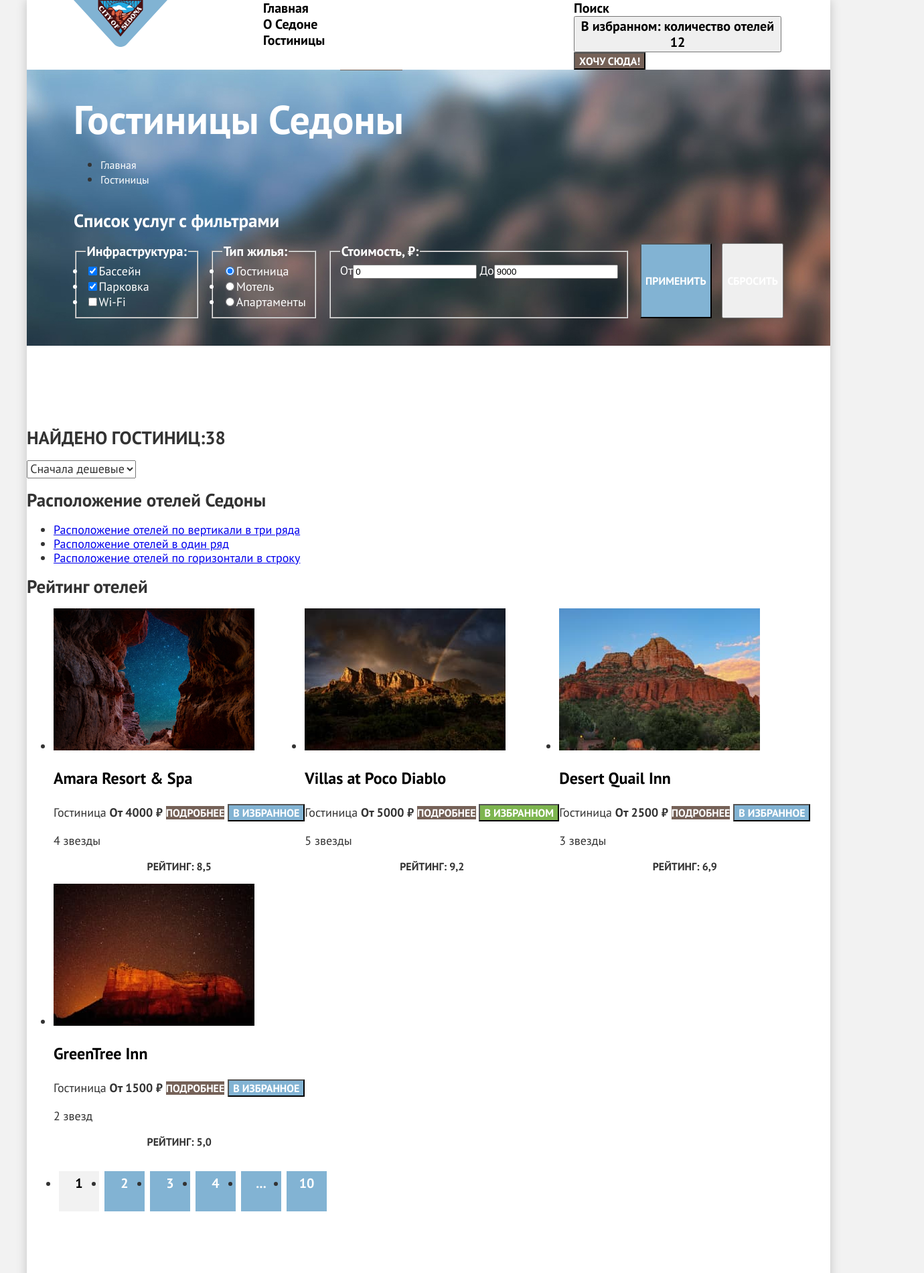
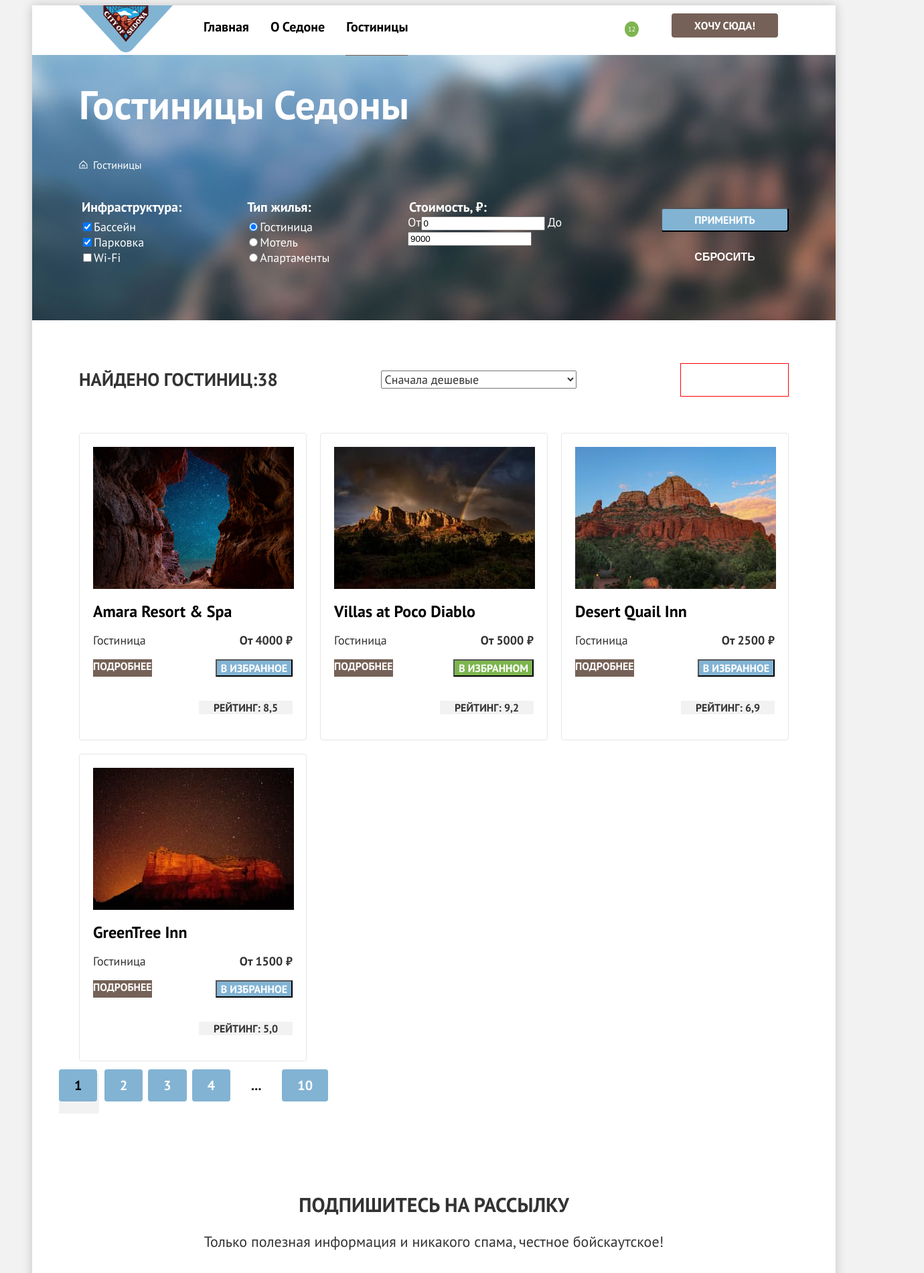
Before and after one commit to htmlacademy-htmlcss/2445839-sedona-39, a plain HTML site: page catalog.html in a window 1280 px wide. Shown: the top 1900 px of the page at 67% size, 1380 px wide, since content can reach past the window. Drawn offline with Linux system fonts and the light colour scheme.

Commit message:
Add files via upload

```diff
--- a/catalog.html
+++ b/catalog.html
@@ -26,10 +26,12 @@
           </ul>
           <ul class="header-sedona-navigation-list header-sedona-icon">
             <li class="header-sedona-navigation-item">
-              <a class="header-sedona-navigation-link" href="#"><span class="visually-hidden">Поиск</span></a>
+              <a class="header-sedona-navigation-link header-sedona-navigation-button" href="#"><span
+                  class="visually-hidden">Поиск</span></a>
             </li>
             <li class="header-sedona-navigation-item">
-              <button class="header-sedona-navigation-link" type="button"><span class="visually-hidden">В избранном:
+              <button class="header-sedona-navigation-link header-sedona-navigation-button" type="button"><span
+                  class="visually-hidden">В избранном:
                   количество
                   отелей </span>
                 <span class="header-sedona-navigation-namber">12</span></button>
@@ -47,8 +49,8 @@
           <div class="sedona-hotel-crumbs">
             <h1 class="sedona-hotels-title">Гостиницы Седоны</h1>
             <ul class="sedona-hotels-list">
-              <li class="sedona-hotels-item">
-                <a class="sedona-hotels-link" href="index.html">
+              <li class="sedona-hotels-item sedona-hotels-home">
+                <a class="sedona-hotels-link " href="index.html">
                   <span class="visually-hidden">Главная</span>
                 </a>
               </li>
@@ -105,8 +107,12 @@
                     <span class="hotels-price-min-max">До</span><input id="price-do" type="number" value="9000">
                   </label>
                 </fieldset>
-                <button class="hotels-button-apply" type="submit">Применить</button>
-                <button class="hotels-button-reset" type="reset">Сбросить</button>
+                <div class="hotels-button-wrapper">
+                  <button class="hotels-button-apply" type="submit"><span
+                      class="button-apply-text">Применить</span></button>
+                  <button class="hotels-button-reset" type="reset"><span
+                      class="button-reset-text">Сбросить</span></button>
+                </div>
               </form>
             </section>
           </div>
@@ -146,16 +152,22 @@
               <a class="hotel-gallery-link" href="#">
                 <h3 class="hotel-gallery-title" tabindex="-1">Amara Resort & Spa</h3>
               </a>
+              <p class="text-content">
                 <span class="hotel-gallery-span">Гостиница</span>
                 <b class="hotel-gallery-span">От 4000 ₽</b>
+              </p>
+              <p class="text-content">
                 <a class="hotel-gallery-button-link" href="#">Подробнее</a>
                 <button class="hotel-gallery-button" type="button">
                   В избранное
                 </button>
+              </p>
+              <p class="text-content">
               <p class="hotel-gallery-stars numbers-stars">
                 <span class="visually-hidden">4 звезды</span>
               </p>
               <p class="hotel-gallery-text">Рейтинг: <span>8,5</span></p>
+              </p>
             </li>
             <li class="hotel-gallery-item">
               <a class="hotel-gallery-link" href="#"><img src="images/catalagy-hotel/hotel-2.jpg" width="300"
@@ -163,16 +175,22 @@
               <a class="hotel-gallery-link" href="#">
                 <h3 class="hotel-gallery-title" tabindex="-1">Villas at Poco Diablo</h3>
               </a>
+              <p class="text-content">
                 <span class="hotel-gallery-span">Гостиница</span>
                 <b class="hotel-gallery-span">От 5000 ₽</b>
+              </p>
+              <p class="text-content">
                 <a class="hotel-gallery-button-link" href="#">Подробнее</a>
                 <button class="hotel-gallery-button gallery-button-open" type="button">
                   В избранном
                 </button>
+              </p>
+              <p class="text-content">
               <p class="hotel-gallery-stars numbers-stars">
                 <span class="visually-hidden">5 звезды</span>
               </p>
               <p class="hotel-gallery-text">Рейтинг: <span>9,2</span></p>
+              </p>
             </li>
             <li class="hotel-gallery-item">
               <a class="hotel-gallery-link" href="#"><img src="images/catalagy-hotel/hotel-3.jpg" width="300"
@@ -180,16 +198,22 @@
               <a class="hotel-gallery-link" href="#">
                 <h3 class="hotel-gallery-title" tabindex="-1">Desert Quail Inn</h3>
               </a>
+              <p class="text-content">
                 <span class="hotel-gallery-span">Гостиница</span>
                 <b class="hotel-gallery-span">От 2500 ₽</b>
+              </p>
+              <p class="text-content">
                 <a class="hotel-gallery-button-link" href="#">Подробнее</a>
                 <button class="hotel-gallery-button" type="button">
                   В избранное
                 </button>
+              </p>
+              <p class="text-content">
               <p class="hotel-gallery-stars numbers-stars">
                 <span class="visually-hidden">3 звезды</span>
               </p>
               <p class="hotel-gallery-text">Рейтинг: <span>6,9</span></p>
+              </p>
             </li>
             <li class="hotel-gallery-item">
               <a class="hotel-gallery-link" href="#"><img src="images/catalagy-hotel/hotel-4.jpg" width="300"
@@ -197,20 +221,26 @@
               <a class="hotel-gallery-link" href="#">
                 <h3 class="hotel-gallery-title" tabindex="-1">GreenTree Inn</h3>
               </a>
+              <p class="text-content">
                 <span class="hotel-gallery-span">Гостиница</span>
                 <b class="hotel-gallery-span">От 1500 ₽</b>
+              </p>
+              <p class="text-content">
                 <a class="hotel-gallery-button-link" href="#">Подробнее</a>
                 <button class="hotel-gallery-button" type="button">
                   В избранное
                 </button>
+              </p>
+              <p class="text-content">
               <p class="hotel-gallery-stars numbers-stars">
                 <span class="visually-hidden">2 звезд</span>
               </p>
               <p class="hotel-gallery-text">Рейтинг: <span>5,0</span></p>
+              </p>
             </li>
           </ul>
         </section>
-        <ul class="pagination-hotel">
+        <ul class="pagination-hotel-list">
           <li class="pagination-hotel-item pagination-open">
             <a class="pagination-hotel-link pagination-open-link" href="#">1</a>
           </li>
@@ -223,8 +253,8 @@
           <li class="pagination-hotel-item">
             <a class="pagination-hotel-link" href="#">4</a>
           </li>
-          <li class="pagination-hotel-item">
-            <span class="pagination-hotel-link">...</span>
+          <li class="pagination-hotel-item ">
+            <span class="pagination-hotel-link pagination-non">...</span>
           </li>
           <li class="pagination-hotel-item">
             <a class="pagination-hotel-link" href="#">10</a>
@@ -235,9 +265,9 @@
           <p class="subscribe-text subscribe-color-text">
             Только полезная информация и никакого спама, честное бойскаутское!
           </p>
-          <form action="https://echo.htmlacademy.ru/" method="post">
+          <form class="subscribe-form" action="https://echo.htmlacademy.ru/" method="post">
             <label class="visually-hidden" for="subscribe-form">Укажите ваш email</label>
-            <input id="subscribe-form" type="email" name="user email" placeholder="Ваш e-mail" required>
+            <input class="subscribe-input" id="subscribe-form" type="email" name="user email" placeholder="Ваш e-mail" required>
             <button class="subscribe-button" type="button">Подписаться</button>
           </form>
         </section>
--- a/styles/styles.css
+++ b/styles/styles.css
@@ -14,16 +14,23 @@
   font-display: swap;
 }
 
+.visually-hidden {
+  position: absolute;
+  width: 1px;
+  height: 1px;
+  margin: -1px;
+  padding: 0;
+  border: 0;
+  clip: rect(0 0 0 0);
+  overflow: hidden;
+}
+
 html {
   height: 100%;
 }
 
 body {
-  width: 1200px;
-  margin: 0 auto;
-  display: flex;
-  flex-direction: column;
-  min-height: 100%;
+  width: 100%;
   font-family: "PT Sans", sans-serif;
   font-size: 18px;
   font-weight: 400;
@@ -33,6 +40,9 @@ body {
 }
 
 .container {
+  display: flex;
+  flex-direction: column;
+  min-height: 100%;
   background-color: #ffffff;
   width: 1200px;
   margin: 0 auto;
@@ -42,27 +52,39 @@ body {
 /* header */
 .header-sedona {
   color: #000000;
-  width: 1200px;
   display: flex;
-  margin: 0 auto;
   padding: 0 70px;
+  column-gap: 30px;
+}
+
+.header-sedona-logotip {
+  margin-bottom: -7px;
+  z-index: 1;
+
 }
 
 .header-sedona-navigation {
+  width: 1060px;
   display: flex;
-  margin: 0 auto;
+
 }
 
 .header-sedona-navigation-list {
   width: 464px;
   min-height: 64px;
+  display: flex;
+  flex-wrap: wrap;
   margin: 0;
   padding: 0;
 }
 
 .header-sedona-icon {
-  max-width: 310px;
+  width: 310px;
+  min-height: 64px;
+  justify-content: space-between;
   margin-left: auto;
+  display: flex;
+  flex-wrap: wrap;
 }
 
 .header-sedona-navigation-item {
@@ -76,6 +98,28 @@ body {
   font-size: 20px;
   color: inherit;
   text-decoration: none;
+  display: block;
+  padding: 20px 16px;
+  text-align: center;
+}
+
+.header-sedona-navigation-button {
+  background-color: #ffffff;
+  border: none;
+}
+
+.header-sedona-navigation-namber {
+  width: 10px;
+  min-height: 10px;
+  font-family: inherit;
+  font-size: 10px;
+  font-weight: 400;
+  line-height: 10px;
+  color: #ffffff;
+  align-items: center;
+  background-color: #7DB54F;
+  padding: 5px;
+  border-radius: 50%;
 }
 
 .header-button-link {
@@ -85,14 +129,33 @@ body {
   line-height: 20px;
   text-transform: uppercase;
   color: #ffffff;
+  background-color: #ffffff;
+  text-decoration: none;
+  border: none;
+}
+
+.header-navigation-text {
+  max-width: 160px;
+  background: #756157;
+  padding: 8px 34px;
+  border-radius: 4px;
+}
+
+.main-container {
+  flex-grow: 1;
+}
+
+.main-sedona {
   text-align: center;
-  background: #756157;
-  text-decoration: none;
 }
 
 .mein-sedona-logo {
   display: block;
   margin: 0 auto;
+}
+
+.greetings-sedona {
+  padding: 51px 0 82px;
 }
 
 .greeting-wrapper {
@@ -108,12 +171,14 @@ body {
   color: #000000;
   text-transform: uppercase;
   min-height: 72px;
+  margin-top: 0;
 }
 
 .greetings-text {
   font-size: 22px;
   line-height: 26px;
   min-height: 26px;
+  margin: 0;
 }
 
 
@@ -129,10 +194,10 @@ body {
   background-image: url("../images/vector.svg"), url("../images/index-background.jpg");
   background-size: 100% auto;
   background-repeat: no-repeat;
+  background-position: left bottom -1px, left top;
 }
 
 /* преимущества */
-
 
 .attractions-list {
   width: 100%;
@@ -140,6 +205,7 @@ body {
   flex-wrap: wrap;
   margin: 0;
   padding: 0;
+  list-style: none;
 }
 
 .attractions-item {
@@ -165,6 +231,7 @@ body {
 
 .attractions-real-images {
   display: flex;
+  flex-grow: 1;
   width: 100%;
   background-color: #82b3d3;
   color: #ffffff;
@@ -175,6 +242,7 @@ body {
   background-color: #82b3d3;
   color: #ffffff;
   display: flex;
+  flex-grow: 1;
 }
 
 .attractions-title {
@@ -183,6 +251,11 @@ body {
   line-height: 28px;
   text-transform: uppercase;
   color: #000000;
+  margin-top: 0;
+}
+
+.attractions-text {
+  margin: 0;
 }
 
 .attractions-real-town-img {
@@ -209,6 +282,10 @@ body {
   background-color: rgba(131, 179, 211, 0.12);
 }
 
+.attractions-road {
+  background-color: rgba(131, 179, 211, 0.2);
+}
+
 .advantages-souvenirs {
   background-color: rgba(131, 179, 211, 0.12);
 }
@@ -217,9 +294,6 @@ body {
   background-color: rgba(131, 179, 211, 0.12);
 }
 
-.attractions-road {
-  background-color: rgba(131, 179, 211, 0.2);
-}
 
 .advantages-sedona-text {
   width: 505px;
@@ -234,6 +308,7 @@ body {
   line-height: 36px;
   text-transform: uppercase;
   color: #000000;
+  margin-top: 0;
 }
 
 .sedona-come-text {
@@ -241,34 +316,15 @@ body {
   line-height: 26px;
   text-align: center;
   min-height: 26px;
-}
-
-.interested-title {
-  font-size: 30px;
-  font-weight: 700;
-  line-height: 36px;
-  text-transform: uppercase;
-  color: #000000;
-}
-
-.subscribe-title {
-  font-size: 30px;
-  font-weight: 700;
-  line-height: 36px;
-  text-transform: uppercase;
-}
-
-.main-container {
-  flex-grow: 1;
-}
-
-.main-sedona {
-  text-align: center;
+  margin: 0;
 }
 
 .advantages-list {
   display: flex;
-  justify-content: space-between;
+  flex-wrap: wrap;
+  margin: 0;
+  padding: 0;
+  list-style: none;
 }
 
 .advantages-home {
@@ -276,6 +332,7 @@ body {
   background-repeat: no-repeat;
   width: 75px;
   height: 72px;
+  margin: 0 auto;
 }
 
 .advantages-food {
@@ -293,6 +350,9 @@ body {
 }
 
 .advantages-item {
+  display: flex;
+  flex-direction: column;
+  flex-grow: 1;
   width: 400px;
   min-height: 385px;
   margin: 0 auto;
@@ -309,6 +369,21 @@ body {
   line-height: 28px;
   text-transform: uppercase;
   color: #000000;
+  margin-top: 0;
+}
+
+.advantages-text {
+  margin: 0;
+  flex-wrap: wrap;
+}
+
+.interested-title {
+  font-size: 30px;
+  font-weight: 700;
+  line-height: 36px;
+  text-transform: uppercase;
+  color: #000000;
+  margin-top: 0;
 }
 
 .interested {
@@ -320,9 +395,13 @@ body {
 .interested-text {
   font-size: 22px;
   line-height: 26px;
+  margin: 0;
 }
 
 .interested-link-button {
+  display: block;
+  width: 376px;
+  padding: 8px 50px;
   font-family: inherit;
   font-size: 20px;
   font-weight: 700;
@@ -332,9 +411,20 @@ body {
   text-transform: uppercase;
   text-decoration: none;
   text-align: center;
+  margin: 0 auto;
+  margin-top: 54px;
+  border-radius: 4px;
 }
 
 /* подписаться на рассылку */
+.subscribe-title {
+  font-size: 30px;
+  font-weight: 700;
+  line-height: 36px;
+  text-transform: uppercase;
+  margin-top: 0;
+}
+
 .subscribe {
   background-color: #ffffff;
   width: 1200px;
@@ -358,11 +448,26 @@ body {
 }
 
 .subscribe-text {
+  margin: 0;
   font-size: 22px;
   line-height: 26px;
 }
 
+.subscribe-wrapp {
+  width: 475px;
+  margin: 0 auto;
+}
+
+.subscribe-form {
+  width: 684px;
+  display: flex;
+  padding-top: 54px;
+  margin: 0 auto;
+}
+
 .subscribe-button {
+  width: 232px;
+  min-height: 52px;
   font-family: "PT Sans", sans-serif;
   font-size: 20px;
   font-weight: 700;
@@ -370,14 +475,24 @@ body {
   text-decoration: none;
   text-transform: uppercase;
   text-align: inherit;
+  border: none;
+  border-radius: 0 4px 4px 0;
 }
 
 .subscribe-input {
+  width: 452px;
+  height: 52px;
+  display: inline-block;
   font-family: "PT Sans", sans-serif;
   font-size: 18px;
   font-weight: 400;
   line-height: 24px;
   color: #000000;
+  padding: 0;
+  background-color: #F2F2F2;
+  border: none;
+  margin-left: auto;
+  border-radius: 4px 0 0 4px;
 }
 
 /* футер */
@@ -397,45 +512,134 @@ body {
   text-decoration: none;
 }
 
+.sedona-social-list {
+  max-width: 142px;
+  display: flex;
+  flex-wrap: wrap;
+  margin: 0;
+  padding: 0;
+  list-style-type: none;
+}
+
+.sedona-social-item {
+  width: 47px;
+  height: 40px;
+}
+
+.sedona-social-item-vk {
+  display: block;
+  background-image: url("../images/social/social-vk.svg");
+  background-repeat: no-repeat;
+  min-width: 47px;
+  min-height: 40px;
+  align-items: center;
+}
+
+.sedona-social-item-telegram {
+  background-image: url("../images/social/social-telegram.svg");
+  background-repeat: no-repeat;
+  min-width: 47px;
+  min-height: 40px;
+}
+
+.sedona-social-item-youtube {
+  background-image: url("../images/social/social-you-tube.svg");
+  background-repeat: no-repeat;
+  min-width: 47px;
+  min-height: 40px;
+}
+
 .sedona-phone {
   font-style: normal;
+  width: 340px;
+  display: flex;
+  flex-wrap: wrap;
+}
+
+.sedona-autor-link {
+  width: 115px;
 }
 
 /* каталог */
 .sedona-hotels-main {
   margin: 0 auto;
 }
-.sedona-hotel-images{
+
+.sedona-hotel-images {
   background-color: #ffffff;
   color: #333333;
   background-image: url("../images/filtr.jpg");
   background-size: 100% auto;
   background-repeat: no-repeat;
-  min-height: 412px;
   padding: 35px 70px 70px;
-}
-.sedona-hotel-crumbs {
-  display: flex;
-  flex-direction: column;
 }
 
 .sedona-hotels {
   color: #ffffff;
 }
+
 .sedona-hotels-title {
   font-size: 60px;
   font-weight: 700;
   line-height: 78px;
   color: #ffffff;
+  margin-top: 0;
+}
+
+.sedona-hotels-list {
+  display: flex;
+  flex-wrap: wrap;
+  list-style-type: none;
   margin: 0;
+  padding: 0;
+  gap: 8px;
+  align-items: center;
+  padding-bottom: 40px;
+}
+
+.sedona-hotels-home {
+  display: inline-block;
+  background-image: url("../images/home-vector.svg");
+  background-repeat: no-repeat;
+  width: 13px;
+  height: 15px;
+}
+
+.sedona-hotels-form {
+  column-gap: 70px;
+  display: flex;
+  justify-content: space-between;
+}
+
+.hotels-checkbox-group {
+  width: 150px;
+  padding-left: 0;
+  padding-right: 0;
+  border: none;
+}
+
+.hotels-radio-group {
+  width: 150px;
+  padding-left: 0;
+  padding-right: 0;
+  border: none;
 }
 
 .hotels-checkbox-list {
+  list-style-type: none;
+  margin: 0;
+  padding: 0;
+}
+
+.hotels-price {
+  width: 288px;
+  border: none;
   margin: 0;
   padding: 0;
 }
 
 .hotels-radio-list {
+  list-style-type: none;
   margin: 0;
   padding: 0;
 }
@@ -450,10 +654,6 @@ body {
   text-decoration: none;
 }
 
-.sedona-hotels-form {
-  display: flex;
-  justify-content: space-between;
-}
 
 .hotels-checkbox-title {
   font-size: 20px;
@@ -487,9 +687,33 @@ body {
   font-weight: 400;
 }
 
+.hotels-button-wrapper {
+  width: 191px;
+  display: flex;
+  flex-wrap: wrap;
+  align-items: center;
+}
+
 .hotels-button-apply {
+  width: 100%;
+  height: 36px;
+  border-radius: 4px;
+  background-color: #82b3d3;
+}
+
+.button-apply-text {
   text-transform: uppercase;
-  color: inherit;
+  color: #ffffff;
+  font-family: "PT Sans", sans-serif;
+  font-weight: 700;
+  font-size: 16px;
+  line-height: 20px;
+  text-align: center;
+}
+
+.button-reset-text {
+  text-transform: uppercase;
+  color: #ffffff;
   font-family: inherit;
   font-weight: 700;
   font-size: 16px;
@@ -498,21 +722,47 @@ body {
 }
 
 .hotels-button-reset {
-  text-transform: uppercase;
-  color: inherit;
-  font-family: inherit;
-  font-weight: 700;
-  font-size: 16px;
-  line-height: 20px;
-  text-align: center;
+  margin: 0 auto;
+  outline: none;
+  border: 0;
+  background: transparent;
 }
 
-.hotels-button-apply {
-  background-color: #82b3d3;
+.list-hotel {
+  display: flex;
+  flex-wrap: wrap;
+  justify-content: space-between;
+  padding: 56px 70px 46px;
+  align-items: center;
 }
 
 .list-hotel-title {
   text-transform: uppercase;
+
+}
+
+.location-hotel {
+  width: 160px;
+  min-height: 48px;
+  border: 1px solid red;
+}
+
+.location-hotel-list {
+  list-style-type: none;
+  display: flex;
+  gap: 8px;
+}
+
+.hotel-gallery {
+  padding: 0 70px;
+}
+
+.hotel-gallery-item {
+  box-sizing: border-box;
+  width: 340px;
+  padding: 20px;
+  border-radius: 4px;
+  border: 1px solid #e6e6e6;
 }
 
 .hotel-gallery-title {
@@ -520,6 +770,13 @@ body {
   font-weight: 700;
   line-height: 28px;
   color: #000000;
+  margin: 16px 0;
+}
+
+.text-content {
+
+  display: flex;
+  justify-content: space-between;
 }
 
 .list-sorting {
@@ -527,8 +784,8 @@ body {
   font-size: 18px;
   font-weight: 400;
   line-height: 21px;
-  text-align: center;
   color: #333333;
+  width: 292px;
 }
 
 .hotel-gallery-button-link {
@@ -553,6 +810,12 @@ body {
   text-decoration: none;
 }
 
+.hotel-gallery-text {
+  background-color:#f2f2f2;
+width: 140px;
+margin-left: auto;
+}
+
 .gallery-button-open {
   font-family: inherit;
   font-size: 16px;
@@ -574,10 +837,18 @@ body {
   text-align: center;
   text-decoration: none;
 }
-.hotel-gallery-list{
+
+.hotel-gallery-list {
+  width: 100%;
   display: flex;
   flex-wrap: wrap;
+  list-style-type: none;
+  gap: 20px;
+  padding: 0;
+  margin: 0;
+
 }
+
 .hotel-gallery-link {
   text-decoration: none;
 }
@@ -599,36 +870,36 @@ body {
 }
 
 /* пагинация */
-.pagination-hotel {
-  font-family: "PT Sans", sans-serif;
-  font-weight: 700;
+.pagination-hotel-list {
   display: flex;
-
+  list-style: none;
+  gap: 8px;
 }
 
-.pagination-hotel-item {
-  width: 60px;
+.pagination-hotel-link {
+  min-width: 60px;
   height: 60px;
   background-color: #82b3d3;
   text-align: center;
- margin-left: 8px;
+  color: #ffffff;
+  text-decoration: none;
+  font-family: "PT Sans", sans-serif;
+  font-size: 20px;
+  line-height: 36px;
+  font-weight: 700;
+  padding: 11px 23px;
+  border-radius: 4px;
 }
 
 .pagination-open {
-  width: 60px;
+  min-width: 60px;
   height: 60px;
   background-color: #f2f2f2;
 }
-
-.pagination-hotel-link {
-  color: #ffffff;
-  text-decoration: none;
-  font-family: inherit;
-  font-size: 20px;
-  line-height: 36px;
-  font-weight: inherit;
+.pagination-non{
+  background-color: #ffffff;
+  color:#000000;
 }
-
 .pagination-open-link {
   color: #000000;
 }
```
Also changed, not shown: index.html (+24 -20 lines), images/home-vector.svg (added). Lines whose indentation alone changed are shown as unchanged.
